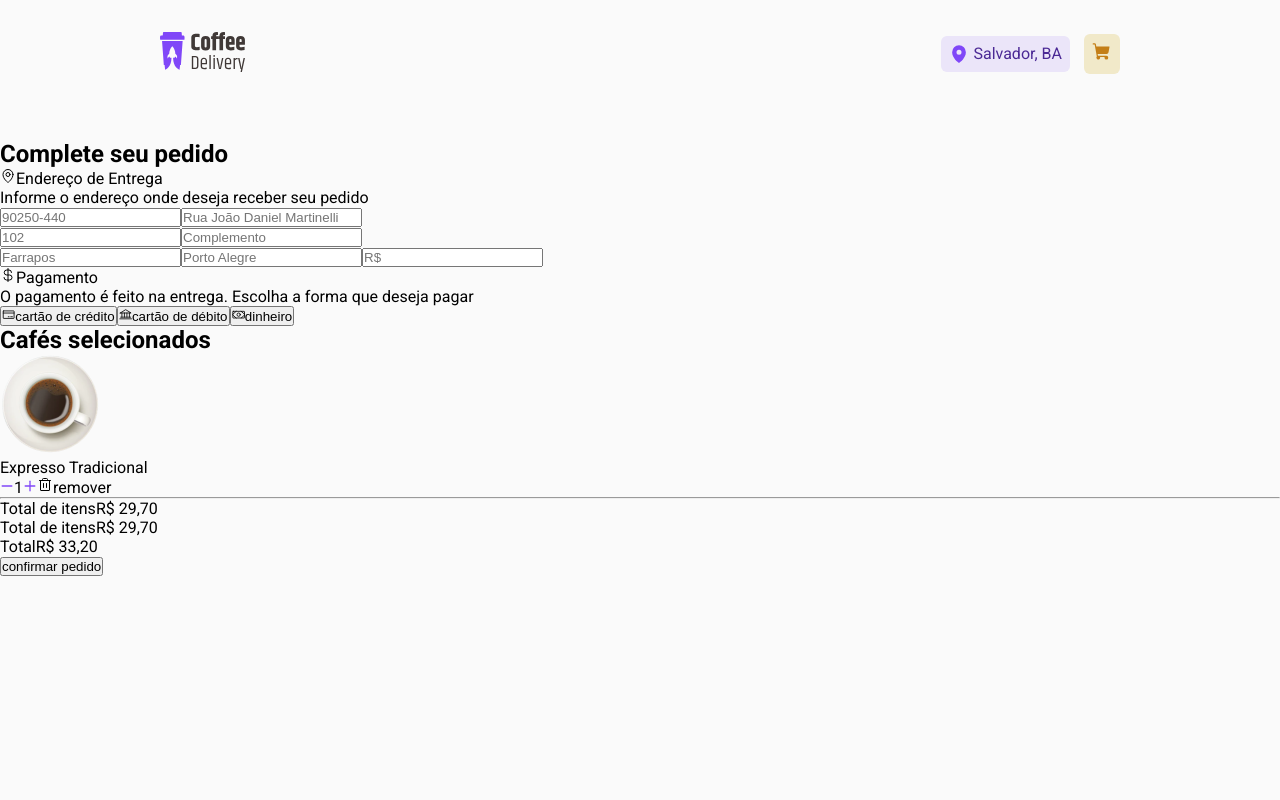
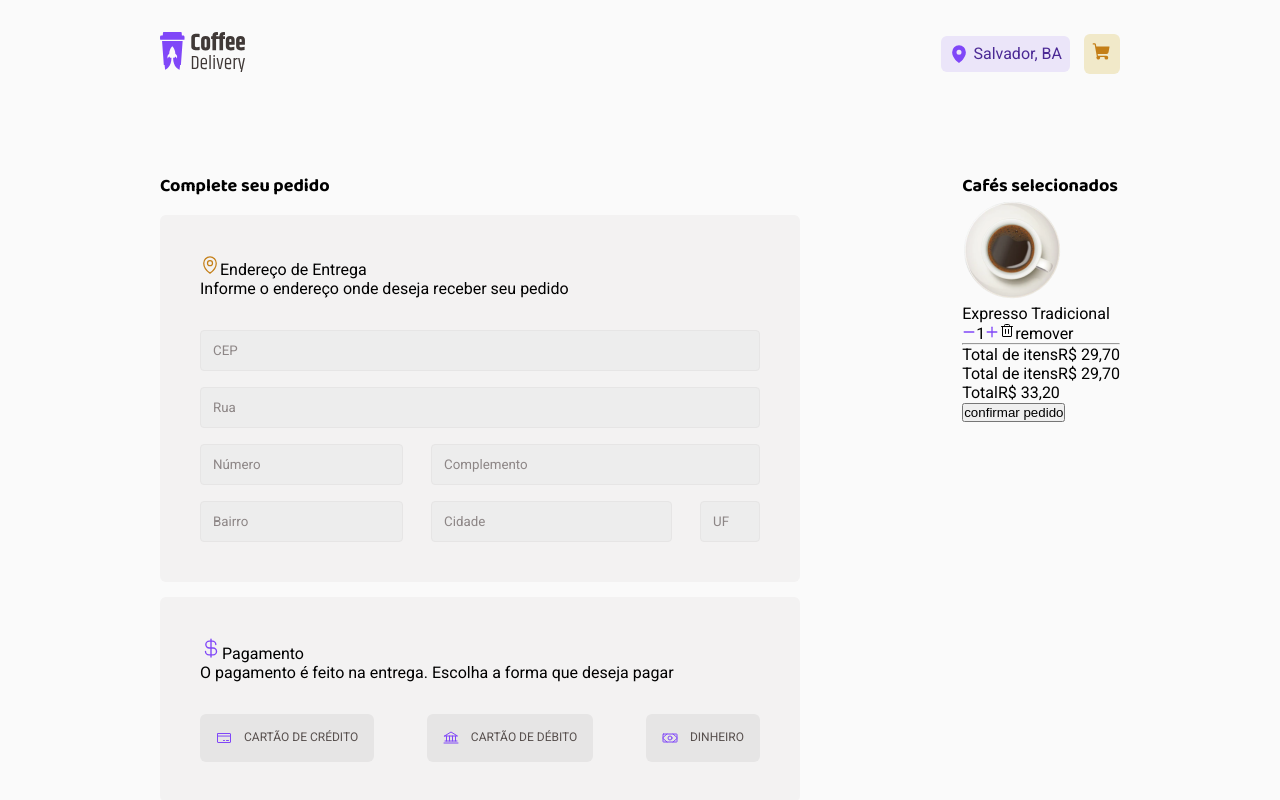
Before and after one commit to vitoriadeveloper/coffee-delivery, a React (Vite) app: page /checkout in a window 1280 px wide. Shown: the top 800 px of the page. Built offline with nearby package versions, Linux system fonts and the light colour scheme.

Commit message:
implemented section of payment

```diff
--- a/src/pages/Checkout/index.tsx
+++ b/src/pages/Checkout/index.tsx
@@ -9,58 +9,79 @@ import {
   Trash,
 } from "phosphor-react";
 import cafe from "../../assets/arabe.png";
+import {
+  CheckoutContainer,
+  ContainerAddress,
+  ContainerPayment,
+  ContentAddress,
+  Inputs,
+  InputsRow,
+  Content,
+  ContainerPaymentButtons,
+  Buttons,
+} from "./styles";
 export function Checkout() {
   return (
-    <div className="row">
-      <div className="column">
+    <CheckoutContainer>
+      <Content>
         <h2> Complete seu pedido</h2>
-        <div className="container-endereço">
-          <div className="filho-endereço">
-            <MapPin />
-            <span>Endereço de Entrega</span>
+        <ContainerAddress>
+          <ContentAddress>
+            <div>
+              <MapPin size={20} color="#C47F17" />
+              <span>Endereço de Entrega</span>
+            </div>
             <p>Informe o endereço onde deseja receber seu pedido</p>
-          </div>
+          </ContentAddress>
 
-          <div className="container-inputs-column">
-            <input type="text" placeholder="90250-440" />
-            <input type="text" placeholder="Rua João Daniel Martinelli" />
+          <Inputs>
+            <input type="text" placeholder="CEP" className="cep" />
+            <input type="text" placeholder="Rua" className="street" />
 
-            <div className="inputs-row">
-              <input type="text" placeholder="102" />
-              <input type="text" placeholder="Complemento" />
-            </div>
-            <div className="inputs-row">
-              <input type="text" placeholder="Farrapos" />
-              <input type="text" placeholder="Porto Alegre" />
-              <input type="text" placeholder="R$" />
-            </div>
-          </div>
-        </div>
+            <InputsRow>
+              <input type="text" placeholder="Número" className="number" />
+              <input
+                type="text"
+                placeholder="Complemento"
+                className="complement"
+              />
+            </InputsRow>
+            <InputsRow>
+              <input
+                type="text"
+                placeholder="Bairro"
+                className="neighborhood"
+              />
+              <input type="text" placeholder="Cidade" className="city" />
+              <input type="text" placeholder="UF" className="state" />
+            </InputsRow>
+          </Inputs>
+        </ContainerAddress>
 
-        <div className="container-pagamento">
+        <ContainerPayment>
           <div className="filho pagamento">
-            <CurrencyDollar />
+            <CurrencyDollar size={22} color="#8047F8" />
             <span>Pagamento</span>
             <p>
               O pagamento é feito na entrega. Escolha a forma que deseja pagar
             </p>
           </div>
-          <div className="filho-meio-pagamento">
-            <button>
-              <CreditCard />
+          <ContainerPaymentButtons>
+            <Buttons>
+              <CreditCard size={16} color="#8047F8" />
               cartão de crédito
-            </button>
-            <button>
-              <Bank />
+            </Buttons>
+            <Buttons>
+              <Bank size={16} color="#8047F8" />
               cartão de débito
-            </button>
-            <button>
-              <Money />
+            </Buttons>
+            <Buttons>
+              <Money size={16} color="#8047F8" />
               dinheiro
-            </button>
-          </div>
-        </div>
-      </div>
+            </Buttons>
+          </ContainerPaymentButtons>
+        </ContainerPayment>
+      </Content>
       <div className="cafes-selecionados">
         <h2>Cafés selecionados</h2>
         <div className="div-cafe-tudo-linha">
@@ -98,6 +119,6 @@ export function Checkout() {
           <button>confirmar pedido</button>
         </div>
       </div>
-    </div>
+    </CheckoutContainer>
   );
 }
--- a/src/pages/Checkout/styles.ts
+++ b/src/pages/Checkout/styles.ts
@@ -0,0 +1,122 @@
+import styled from "styled-components";
+
+export const CheckoutContainer = styled.div`
+  display: flex;
+  padding: 2rem 10rem;
+  justify-content: space-between;
+
+  h2 {
+    font-family: "Baloo 2";
+    font-size: 1.125rem;
+    font-weight: 700;
+  }
+`;
+
+export const Content = styled.div`
+  display: flex;
+  flex-direction: column;
+  gap: 15px;
+`;
+export const ContainerAddress = styled.div`
+  width: 640px;
+  max-width: 100%;
+  background-color: ${(props) => props.theme["base-card"]};
+  border-radius: 6px;
+  padding: 2.5rem;
+`;
+
+export const ContentAddress = styled.div`
+  display: flex;
+  flex-direction: column;
+  margin-bottom: 2rem;
+`;
+
+export const Inputs = styled.div`
+  display: flex;
+  flex-direction: column;
+  font-family: "Roboto";
+  font-weight: 400;
+  font-size: 0.875rem;
+  gap: 1rem;
+  input {
+    border-radius: 4px;
+    border: 1px solid ${(props) => props.theme["base-button"]};
+    background-color: ${(props) => props.theme["base-input"]};
+    padding: 0.75rem;
+  }
+
+  input::placeholder {
+    font-family: "Roboto";
+    color: ${(props) => props.theme["base-label"]};
+  }
+
+  .cep .number .neighborhood {
+    width: 200px;
+    max-width: 100%;
+  }
+
+  .street {
+    width: 560px;
+    max-width: 100%;
+  }
+  .complement {
+    width: 348px;
+    max-width: 100%;
+  }
+  .city {
+    width: 272px;
+    max-width: 100%;
+  }
+
+  .state {
+    width: 60px;
+    max-width: 100%;
+  }
+`;
+
+export const InputsRow = styled.div`
+  display: flex;
+  gap: 1.75rem;
+`;
+
+export const ContainerPayment = styled.div`
+  width: 640px;
+  max-width: 100%;
+  background-color: ${(props) => props.theme["base-card"]};
+  padding: 2.5rem;
+  display: flex;
+  flex-direction: column;
+  gap: 2rem;
+  align-self: stretch;
+  border-radius: 6px;
+`;
+
+export const ContainerPaymentButtons = styled.div`
+  display: flex;
+  align-items: center;
+  justify-content: space-between;
+  gap: 0.75rem;
+  :hover {
+    background-color: ${(props) => props.theme["base-hover"]};
+    color: ${(props) => props.theme["base-subtitle"]};
+  }
+  :active {
+    background-color: ${(props) => props.theme["purple-light"]};
+    border: 1px solid ${(props) => props.theme.purple};
+  }
+`;
+
+export const Buttons = styled.button`
+  font-size: 0.75rem;
+  text-transform: uppercase;
+  font-family: Roboto;
+  font-weight: 500;
+  display: flex;
+  gap: 12px;
+  color: ${(props) => props.theme["base-text"]};
+  padding: 1rem;
+  border-radius: 6px;
+  border: none;
+  background-color: ${(props) => props.theme["base-button"]};
+  cursor: pointer;
+`;
--- a/src/styles/global.ts
+++ b/src/styles/global.ts
@@ -6,11 +6,14 @@ export const GlobalStyle = createGlobalStyle`
     padding: 0;
     box-sizing: border-box;
 }
-
+input:focus {
+    outline: none;
+    border: 1px solid var(--brand-yellow-dark, #C47F17);
+    box-shadow: 0 0 2px ${(props) => props.theme["yellow-dark"]};
+    }
 body {
     background-color:${(props) => props.theme.background};
     -webkit-font-smoothing: antialiased;
     font: 400 1rem Roboto, sans-serif;;
 }
-
 `;
```
